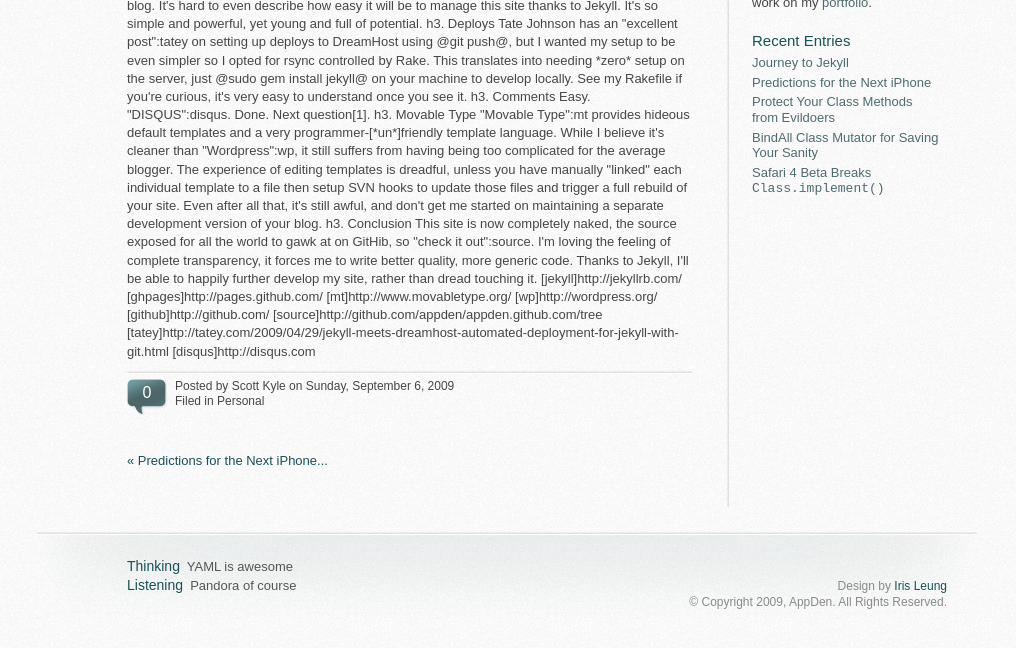
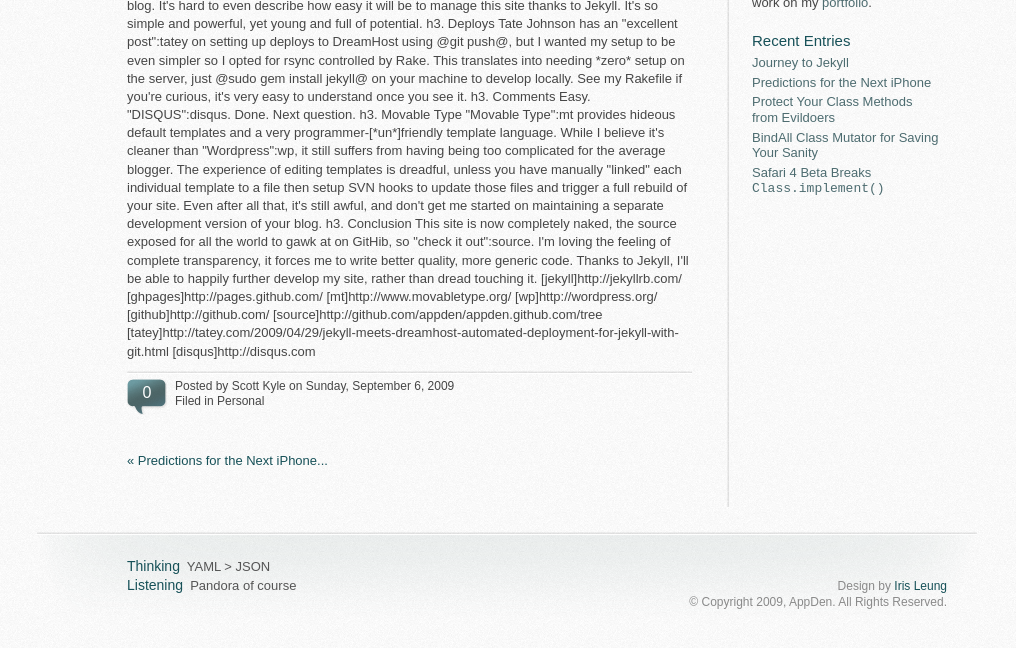
Before and after one commit to appden/appden.github.com, a Jekyll site: the page built from _posts/2009-09-06-journey-to-jekyll.textile, in a window 1280 px wide. Shown: the part 359-1007 px from the top of the page, without its empty margins (133-1149 px from the left). Built offline with Jekyll 4.4.1, drawn with Linux system fonts in a browser that asks for light colours; comment, search, counter and statistics services are not loaded; some of the changed text lies outside the part shown.

Commit message:
Some "doh" fixes.

```diff
--- a/_config.yml
+++ b/_config.yml
@@ -49,7 +49,7 @@
 
 footer:
     - verb:     Thinking
-      action:   YAML is awesome
+      action:   "YAML &gt; JSON"
 
     - verb:     Listening
       action:   Pandora of course
@@ -63,6 +63,6 @@
     - /lib/syntax.css
 
 js:
-    - http://ajax.googleapis.com/ajax/libs/mootools/1.2.3/mootools.js
+    - http://ajax.googleapis.com/ajax/libs/mootools/1.2.3/mootools-yui-compressed.js
     - /lib/mootools-more.js
     - /lib/appden.js
--- a/_posts/2009-09-06-journey-to-jekyll.textile
+++ b/_posts/2009-09-06-journey-to-jekyll.textile
@@ -14,7 +14,7 @@
 
 h3. Comments
 
-Easy. "DISQUS":disqus. Done. Next question[1].
+Easy. "DISQUS":disqus. Done. Next question.
 
 h3. Movable Type
 
```
Also changed, not shown: lib/appden.js.
